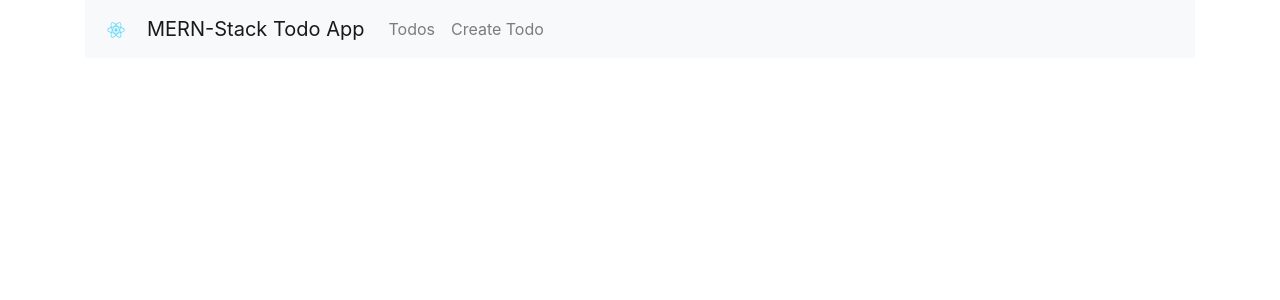
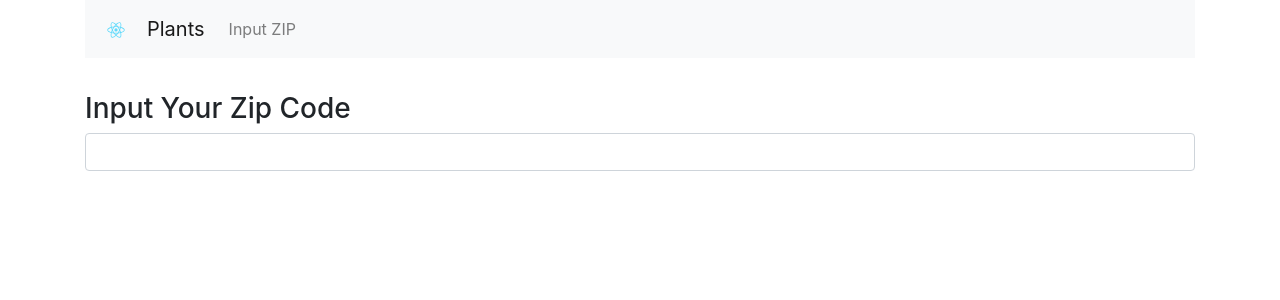
Before and after one commit to BaruYogesh/Revuc-Frontend, a React (Create React App) app: page /location in a window 1280 px wide. Shown: the top 300 px of the page. Built offline with nearby package versions, Linux system fonts and the light colour scheme.

Commit message:
added input zip route + view

```diff
--- a/src/App.js
+++ b/src/App.js
@@ -3,9 +3,8 @@ import { BrowserRouter as Router, Route, Link } from "react-router-dom";
 
 import "bootstrap/dist/css/bootstrap.min.css";
 
-import CreateTodo from "./components/create-todo.component";
-import EditTodo from "./components/edit-todo.component";
-import TodosList from "./components/todos-list.component";
+
+import InputZIP from "./components/input-zip.component";
 
 import logo from "./logo.svg";
 
@@ -15,25 +14,21 @@ class App extends Component {
       <Router>
         <div className="container">
           <nav className="navbar navbar-expand-lg navbar-light bg-light">
-            <a class="navbar-brand" href="https://codingthesmartway.com" target="_blank" rel="noopener noreferrer">
+            <a className="navbar-brand" href="https://codingthesmartway.com" target="_blank" rel="noopener noreferrer">
               <img src={logo} width="30" height="30" alt="CodingTheSmartWay.com" />
             </a>
-            <Link to="/" className="navbar-brand">MERN-Stack Todo App</Link>
+            <Link to="/location" className="navbar-brand">Plants</Link>
             <div className="collpase navbar-collapse">
               <ul className="navbar-nav mr-auto">
                 <li className="navbar-item">
-                  <Link to="/" className="nav-link">Todos</Link>
-                </li>
-                <li className="navbar-item">
-                  <Link to="/create" className="nav-link">Create Todo</Link>
+                  <Link to="/location" className="nav-link">Input ZIP</Link>
                 </li>
               </ul>
             </div>
           </nav>
           <br/>
-          <Route path="/" exact component={TodosList} />
-          <Route path="/edit/:id" component={EditTodo} />
-          <Route path="/create" component={CreateTodo} />
+
+          <Route path='/location' component={InputZIP} />
         </div>
       </Router>
     );
--- /dev/null
+++ b/src/components/input-zip.component.js
@@ -0,0 +1,51 @@
+import React from 'react';
+import axios from 'axios'
+
+export default class InputZip extends React.Component {
+    constructor(props) {
+        super(props);
+
+        this.state = {
+            zip: ''
+        }
+        this.onSubmit = this.onSubmit.bind(this);
+        this.onInputZIP = this.onInputZIP.bind(this);
+    }
+
+    onSubmit(e){
+        e.preventDefault();
+
+        const weather = 'https://api.openweathermap.org/data/2.5/weather?zip=' + this.state.zip + ',us&appid=972a36fea83506dc9a292648560b18da'
+        axios.get(weather)
+            .then((result) => {
+                console.log(result.data.main)
+                const temp = ((result.data.main.temp) - 273.15) * (9/5 + 32);
+                //axios.get("http://localhost:4000/")
+            })
+
+    }
+
+    onInputZIP(e){
+        this.setState({
+            zip: e.target.value
+        })
+    }
+
+
+    render() {
+        return(
+            <div style={{marginTop: 10}}>
+                <h3>Input Your Zip Code</h3>
+                <form onSubmit={this.onSubmit} style={{}}>
+                    <input type="text"
+                           className='form-control'
+                           value={this.state.zip}
+                           onChange={this.onInputZIP}
+                           />
+                </form>
+
+            </div>
+        )
+
+    }
+}
```
Also changed, not shown: src/components/plants.component.js (added).
